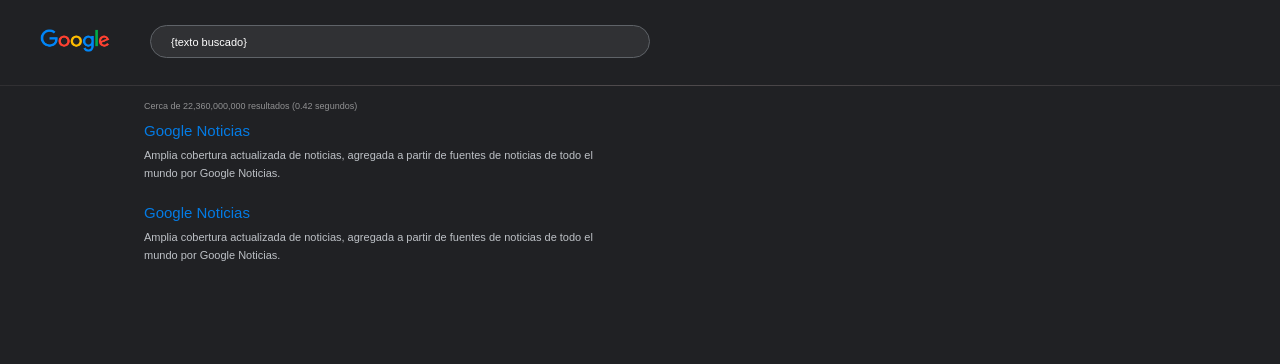
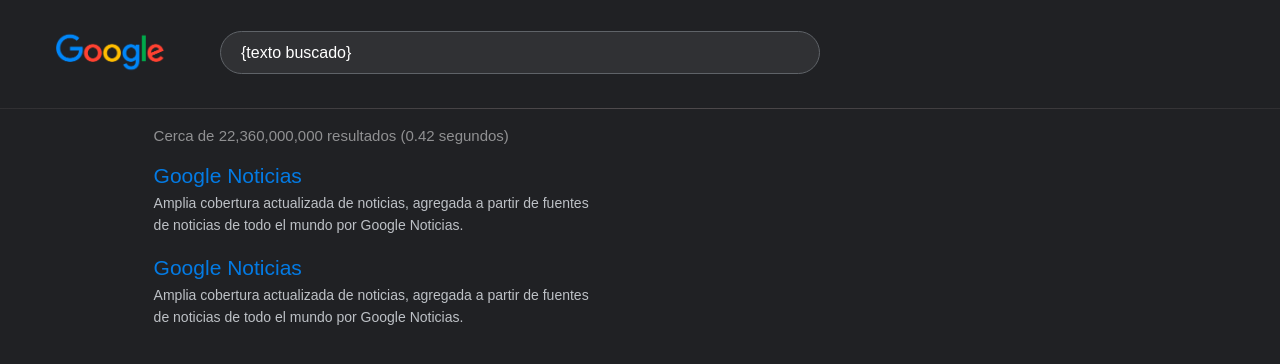
Before and after one commit to tomimorinigo/google-clon, a Spring Boot app: page /results.html in a window 1280 px wide. Shown: the top 364 px of the page. Run offline with Spring Boot 4, Linux system fonts and the light colour scheme.

Commit message:
Update UI elements in index.html and results-style.css

```diff
--- a/src/main/resources/static/index.html
+++ b/src/main/resources/static/index.html
@@ -11,8 +11,8 @@
         <div class="main-content">
             <img id="logo" src="img/logo.png">
             <input id="text-search" type="text">
-            <button class="button">Google Search</button>
-            <button class="button">I'm Feeling Lucky</button>
+            <button class="button">Buscar con Google</button>
+            <button class="button">Voy a tener suerte</button>
         </div>
     </section>
 </body>
--- a/src/main/resources/static/results-style.css
+++ b/src/main/resources/static/results-style.css
@@ -17,27 +17,28 @@
 }
 
 .header__logo{
-    margin: 21px 40px;
+    margin: 21px 55px;
 }
 
 .header__logo img{
-    width: 70px;
+    width: 110px;
 }
 
 .header__search{
-    width: 500px;
+    width: 600px;
 }
 
 #text-search{
     width: 100%;
     margin-top: 10px;
     margin-bottom: 12px;
-    height: 33px;
+    height: 43px;
     border-radius: 25px;
     background: #303134;
     border: 1px solid #5f6368;
     padding-left: 20px;
-    font-size: 11px;
+    padding-right: 20px;
+    font-size: 16px;
     color: #fff;
     overflow-x: hidden;
 }
@@ -58,19 +59,19 @@
 }
 
 #results{
-    width: 77.5%;
+    width: 76%;
     margin: auto;
 }
 
 #total-results{
     color: rgba(255, 255, 255, 0.5);
-    margin-top: 15px;
-    font-size: 9px;
+    margin-top: 18px;
+    font-size: 15px;
 }
 
 .result{
     color: #fff;
-    margin-top: 8px;
+    margin-top: 20px;
     margin-bottom: 20px;
     max-width: 450px;
 }
@@ -80,7 +81,7 @@
 }
 
 .result h3 a{
-    font-size: 15px;
+    font-size: 21px;
     text-decoration: none;
     color: #0084f8e7;
 }
@@ -90,7 +91,9 @@
 }
 
 .result span{
+    line-height: 100;
     margin-top: 7px;
-    font-size: 11px;
+    font-size: 14px;
     color: #bdc1c6;
+    line-height: 22px;
 }
```
Also changed, not shown: src/main/resources/static/style.css (+10 -9 lines).
